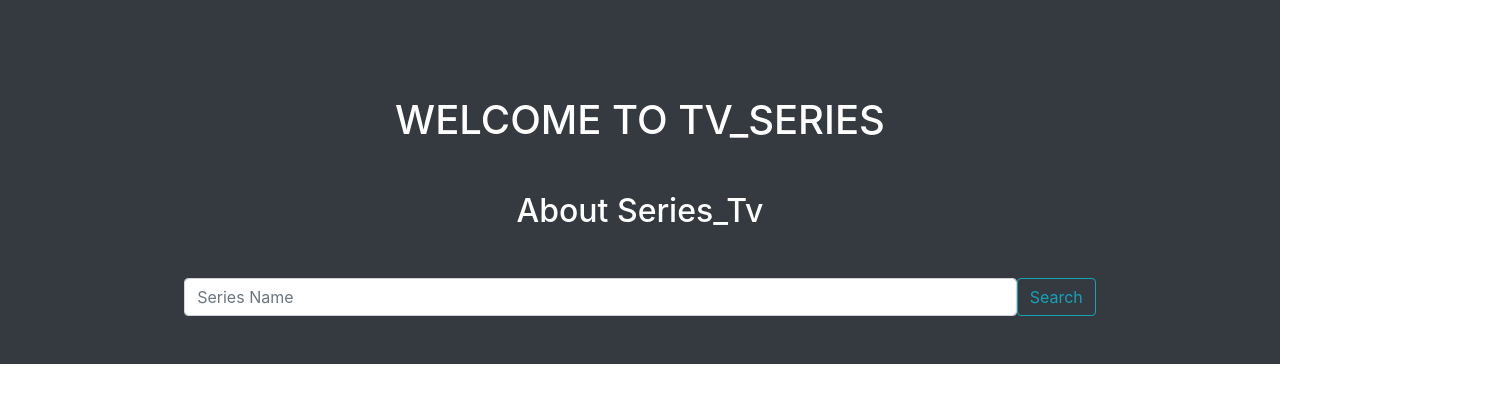
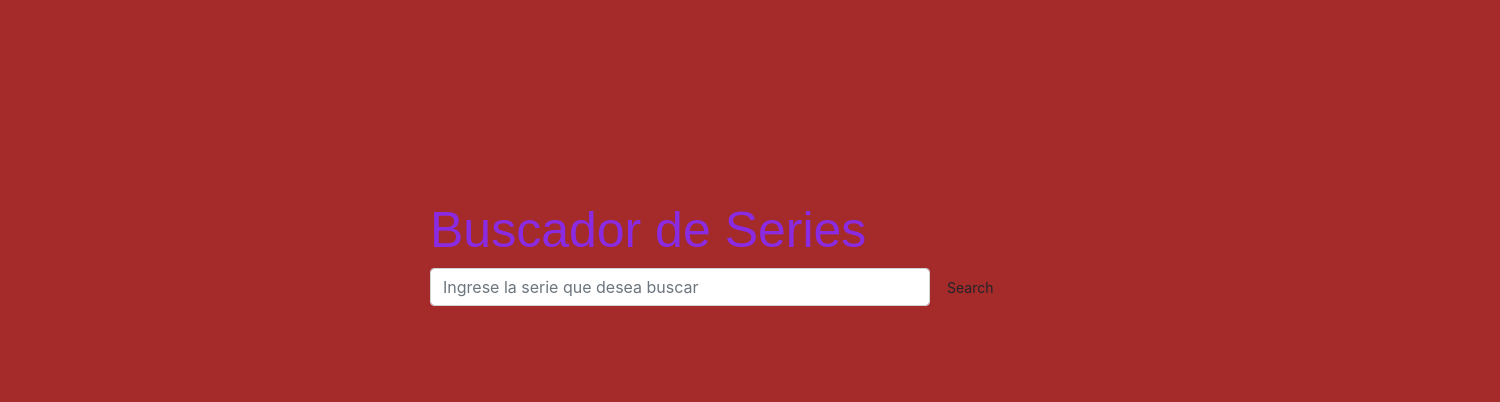
Before and after one commit to Malu151218/Challenge_Code_FrontEnd, a React (Create React App) app: page / in a window 1280 px wide. Shown: the top 402 px of the page, 1500 px wide, since content can reach past the window. Built offline with nearby package versions, Linux system fonts and the light colour scheme; no server answers.

Commit message:
commit Malu 2

```diff
--- a/public/index.html
+++ b/public/index.html
@@ -24,10 +24,10 @@
       work correctly both with client-side routing and a non-root public URL.
       Learn how to configure a non-root public URL by running `npm run build`.
     -->
-    <title>TV_SERIES</title>
-
+    <title>Buscador de Series</title>
+    <link rel="stylesheet" href="https://cdn.jsdelivr.net/npm/bootstrap@4.5.3/dist/css/bootstrap.min.css" integrity="sha384-TX8t27EcRE3e/ihU7zmQxVncDAy5uIKz4rEkgIXeMed4M0jlfIDPvg6uqKI2xXr2" crossorigin="anonymous">
   </head>
-  <body>
+  <body class=contenedor>
     <noscript>You need to enable JavaScript to run this app.</noscript>
     <div id="root"></div>
     <!--
@@ -39,7 +39,8 @@
 
       To begin the development, run `npm start` or `yarn start`.
       To create a production bundle, use `npm run build` or `yarn build`.
-    -->  <script src="https://code.jquery.com/jquery-3.5.1.slim.min.js" integrity="sha384-DfXdz2htPH0lsSSs5nCTpuj/zy4C+OGpamoFVy38MVBnE+IbbVYUew+OrCXaRkfj" crossorigin="anonymous"></script>
+    -->
+    <script src="https://code.jquery.com/jquery-3.5.1.slim.min.js" integrity="sha384-DfXdz2htPH0lsSSs5nCTpuj/zy4C+OGpamoFVy38MVBnE+IbbVYUew+OrCXaRkfj" crossorigin="anonymous"></script>
 <script src="https://cdn.jsdelivr.net/npm/bootstrap@4.5.3/dist/js/bootstrap.bundle.min.js" integrity="sha384-ho+j7jyWK8fNQe+A12Hb8AhRq26LrZ/JpcUGGOn+Y7RsweNrtN/tE3MoK7ZeZDyx" crossorigin="anonymous"></script>
-</body>
+  </body>
 </html>
--- a/src/App.css
+++ b/src/App.css
@@ -1,38 +1,23 @@
-.App {
-  text-align: center;
+body{
+  background-color: brown;
+  color: blueviolet;
+}
+.container{
+  width: 5000px;
+  margin-top: 200px;
+  padding-left: 250px;
 }
 
-.App-logo {
-  height: 40vmin;
-  pointer-events: none;
+.form-control{
+  width: 500px;
 }
-
-@media (prefers-reduced-motion: no-preference) {
-  .App-logo {
-    animation: App-logo-spin infinite 20s linear;
-  }
+.container-search{
+  display: flex;
 }
-
-.App-header {
-  background-color: #282c34;
-  min-height: 100vh;
-  display: flex;
-  flex-direction: column;
-  align-items: center;
-  justify-content: center;
-  font-size: calc(10px + 2vmin);
-  color: white;
+.container-series{
+  margin-top: 30px;;
 }
-
-.App-link {
-  color: #61dafb;
+.container-title{
+  font-family: Arial, Helvetica, sans-serif;
+  font-size: 50px;
 }
-
-@keyframes App-logo-spin {
-  from {
-    transform: rotate(0deg);
-  }
-  to {
-    transform: rotate(360deg);
-  }
-}
--- a/src/App.js
+++ b/src/App.js
@@ -1,71 +1,45 @@
-import React, { Component } from 'react';
+import './App.css';
+
+import React from 'react';
 import Search from './Components/Search';
-import Results from './Components/Results';
+import ShowSerie from './Components/ShowSerie';
+import Title from './Components/Title';
 
-class App extends Component {
-  constructor(props) {
-    super(props);
-    this.state={
-      result:"", // Variable utilizada para guardar el  resultado del Backend
-      error:"", // informaré sobre algún posible error
-      ip:"", // Guadó la IP que obtengo del FrontEnd
-      URL:"http://localhost:4500/search/shows/"  /* "http://api.tvmaze.com/singlesearch/shows?q=" */
 
+
+export default class App extends React.Component {
+  constructor() {
+    super()
+    this.state = {
+      series:""
     }
   }
+  search = (valor) => {
+    console.log(valor)
+    fetch(`http://localhost:4300/${valor}`)
+      .then((res) => { return res.json() })
+      .then((json) => {
+        console.log("Serie Buscada:", json)
 
-  componentDidMount(){
-    // solicito la ip y la guardo en state
-    fetch(`https://geolocation-db.com/json/1a811210-241d-11eb-b7a9-293dae7a95e1`)
-    .then(res => res.json())
-    .then(data => {
-      this.setState({ip:data.IPv4})
-      console.log ("LA IP ES: ",this.state.ip)
-    })
+        this.setState({series:json})
+      })
   }
-
-
-  // PARAMETRO COMPONENTE SEARCH
-  clickHandler = (input) => {
-
-    // CLEAN STATES
-    this.setState({ error:""})
-    this.setState({result :""})
-
-    // BUSQUEDA
-    fetch(`${this.state.URL}${input}`)
-    .then(res => res.json())
-    .then(result => {
-      result.result !== undefined? this.setState({ error:""}) : this.setState({ error:result.result })
-      this.setState({ result: result.result });
-      console.log("resultado desde back: ",result.result )
-      console.log("error desde back: ",this.state.error)
-    })
-    .catch(error => {
-      this.setState({ error: error})
-      console.log("error desde catch: ",error)
-    })
-
-    fetch(`${this.state.URL}ip`, {
-      method: 'POST',
-      headers: { 'Content-Type': 'application/json' },
-      body: JSON.stringify({ ip: this.state.ip })
-    })
-    .then((res) => {
-      return res.json()
-    })
-    .then((res) => {
-      console.log("IP ENVIADA", res)
-    });
-  }
-
   render() {
-    return (
-      <div>
-        <Search clickHandler={this.clickHandler}/>
-        <Results error= {this.state.error} result={this.state.result}/>
-      </div>
-    );
+    if(this.state.series === ""){
+      return (
+        <div className="container">
+          <Title/>
+          <Search search={this.search}/>
+        </div>
+      )
+    }else{
+      return (
+        <div className="container">
+          <Title/>
+          <Search search={this.search} />
+          <ShowSerie series={this.state.series || []}/>
+        </div>
+      )
+    }
   }
 }
-export default App;
--- a/src/Components/Results.js
+++ /dev/null
@@ -1,26 +0,0 @@
-import React, { Component } from 'react';
-import {Card} from 'react-bootstrap'
-
-class Results extends Component {
-
-    render() {
-        return (
-            <div className= "bg-dark">
-                {(this.props.error !== "" || this.props.error === undefined)&& <h4 className= "h1 text-center text-danger mx-auto py-5">Not Found Series, Please Try Again</h4> ||
-                this.props.result === "" && <></> ||
-                <Card className= "text-center mx-auto" style={{ width: '30rem' }}>
-                    <Card.Img variant="top" src={this.props.result.image.medium} />
-                    <Card.Body>
-                        <Card.Title><h3>{this.props.result.name}</h3></Card.Title>
-                        <Card.Text><h5>{this.props.result.summary}</h5></Card.Text>
-                    </Card.Body>
-                    <Card.Footer><h5>{this.props.result.officialSite}</h5></Card.Footer>
-                </Card>
-                }
-            </div>
-        );
-    }
-}
-
-
-export default Results;
--- a/src/Components/Search.js
+++ b/src/Components/Search.js
@@ -1,32 +1,27 @@
-import React, { Component } from 'react';
-import {Form, FormControl, Button} from 'react-bootstrap'
-import "bootstrap/dist/css/bootstrap.min.css"
+import React from 'react';
 
-class Search extends Component {
+export default class Search extends React.Component{
+    constructor(){
+        super();
+        this.state={
+            serie:""
+        };
+    }
+handleInput=(e)=>{
+    this.setState({serie:e.target.value})
+}
+handleSearch=()=>{
+    const serie = this.state.serie
+    this.props.search(serie)
+    return this.setState({serie:""})
+}
 
-    constructor(props) {
-        super(props);
-        this.state={
-            input:""
-        }
-    }
-
-    clickHandler = () => this.props.clickHandler(this.state.input)
-
-    inputHandler = (e) => this.setState({input:e.target.value})
-
-    render() {
-        return (
-            <div className="text-center px-auto py-5 bg-dark text-white">
-                <h1 className="m-5">WELCOME TO TV_SERIES</h1>
-                <h2 className="m-5">About Series_Tv</h2>
-                <Form className="container-sm d-flex justify-content-center" inline>
-                    <FormControl onChange={this.inputHandler} type="text" placeholder="Series Name" className="w-75" />
-                    <Button variant="outline-info" onClick= {this.clickHandler}>Search</Button>
-                </Form>
+    render(){
+        return(
+            <div className="container-search">
+                <input className="form-control mr-sm-2" placeholder="Ingrese la serie que desea buscar" onChange={this.handleInput}/>
+                <button className="btn aqua-gradient btn-rounded btn-sm my-0" onClick={this.handleSearch}>Search</button>
             </div>
-        );
+        )
     }
 }
-
-export default Search;
--- /dev/null
+++ b/src/Components/ShowSerie.js
@@ -0,0 +1,25 @@
+import React from 'react';
+
+export default class ShowSerie extends React.Component {
+    render() {
+        return (
+            <div className="container-series">
+                {this.props.series !== null ? <div className="card mb-3" style={{ maxWidth: '540px' }}>
+                <div className="row no-gutters">
+                    <div className="col-md-4">
+                        <img src={this.props.series.image.medium} className="card-img" alt="..." />
+                    </div>
+                    <div className="col-md-8">
+                        <div className="card-body">
+                            <h5 className="card-title">{this.props.series.name}</h5>
+                            <p className="card-text">{this.props.series.summary.replace(/<p>|<b>/g," ").replace("</p>"," ").replace("</b>"," ")}</p>
+                            <a href={this.props.series.officialSite}>{ this.props.series.officialSite}</a>
+                        </div>
+                    </div>
+                </div>
+            </div>:<span></span>}
+
+            </div>
+        )
+    }
+}
--- /dev/null
+++ b/src/Components/Title.js
@@ -0,0 +1,9 @@
+import React from 'react'
+
+export default class Title extends React.Component{
+    render(){
+        return (
+            <h1  className="container-title" >Buscador de Series</h1>
+        )
+    }
+}
--- a/src/index.css
+++ b/src/index.css
@@ -5,9 +5,15 @@ body {
     sans-serif;
   -webkit-font-smoothing: antialiased;
   -moz-osx-font-smoothing: grayscale;
+  background-color: lavender;
 }
 
 code {
   font-family: source-code-pro, Menlo, Monaco, Consolas, 'Courier New',
     monospace;
 }
+.contenedor{
+  width: 1500px;
+  height: 250px;
+  margin: auto;
+}
```
Also changed, not shown: 1 other file (tests, documents, lock files or other folders).
